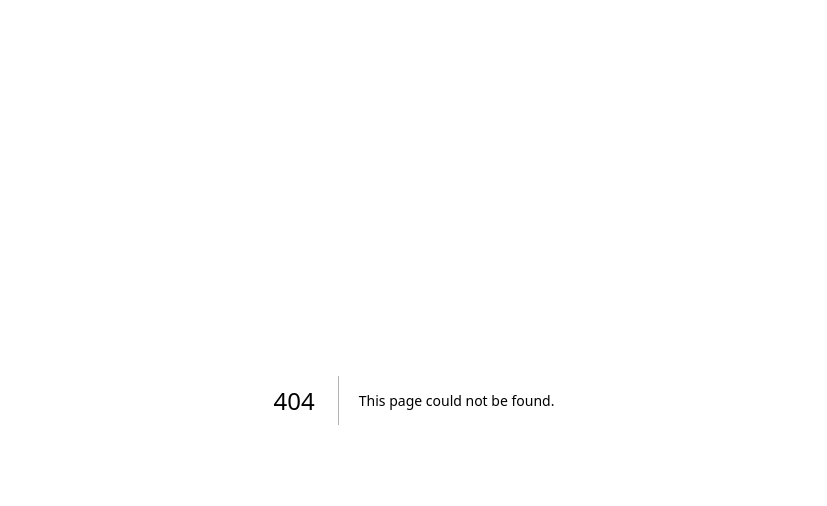
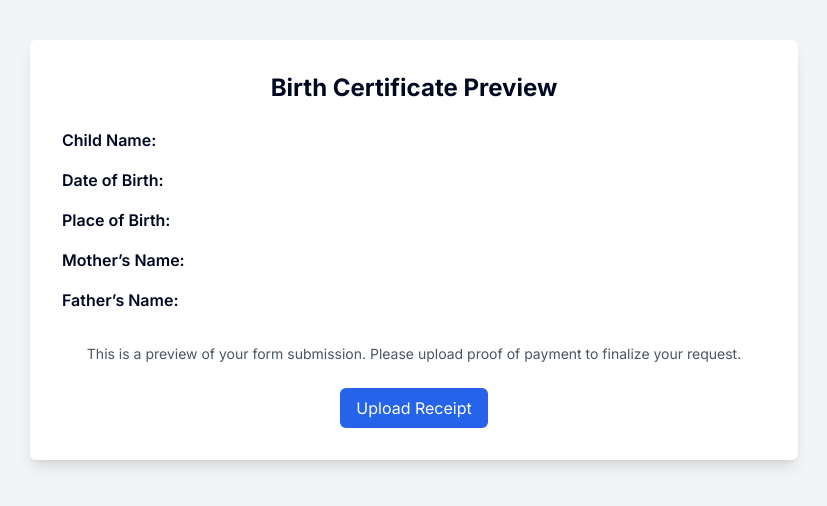
Before and after one commit to lloydeebill/iRegistry, a Next.js app: page /regcolb/form-preview in a window 1280 px wide. Before the commit this address had no page. Shown: the top 506 px of the page, without its empty margins (226-1053 px from the left). Built offline with nearby package versions, Linux system fonts and the light colour scheme.

Commit message:
added protoype payment

```diff
--- a/app/components/Form.jsx
+++ b/app/components/Form.jsx
@@ -1,8 +1,12 @@
 import { supabase } from "@/lib/supabaseClient";
 import { useState } from "react";
 import { uploadFile } from "@/utils/uploadFile";
+import GcashModal from "./GcashModal";
 
 function Form() {
+	//gcash modal
+	const [showQR, setShowQR] = useState(true);
+
 	const [values, setValues] = useState({
 		fullname: "",
 		relationship: "",
@@ -136,7 +140,7 @@ function Form() {
 		if (error) {
 			console.error("Insert error:", error.message);
 		} else {
-			alert("Form details submitted, thank you for using iRegistry!");
+			setShowQR(true);
 			ResetFun(); // Optional: clear form after submission
 		}
 	};
@@ -1171,6 +1175,11 @@ function Form() {
 					</button>
 				</div>
 			</form>
+			<GcashModal
+				show={showQR}
+				onClose={() => setShowQR(false)}
+				submittedData={values} // or whatever holds your current form state
+			/>
 		</div>
 	);
 }
--- /dev/null
+++ b/app/components/GcashModal.jsx
@@ -0,0 +1,41 @@
+"use client";
+import Image from "next/image";
+import { useRouter } from "next/navigation";
+
+const GcashModal = ({ show, onClose, submittedData }) => {
+	if (!show) return null;
+
+	const router = useRouter();
+
+	const handleDone = () => {
+		// Pass form data as query string (you can adjust this part if using Supabase ID instead)
+		const query = new URLSearchParams(submittedData).toString();
+		router.push(`/form-preview?${query}`);
+	};
+
+	return (
+		<div className="fixed inset-0 bg-black bg-opacity-50 flex justify-center items-center z-50">
+			<div className="bg-white rounded-lg p-6 w-[90%] max-w-md text-center shadow-xl">
+				<h2 className="text-xl font-semibold mb-4">Scan to Pay via GCash</h2>
+				<Image
+					src="/gcash-scan-qr.jpg"
+					alt="GCash QR Code"
+					width={300}
+					height={200}
+					className="mx-auto"
+				/>
+				<p className="text-sm text-gray-600 mt-4">
+					After payment, you may close this window.
+				</p>
+				<button
+					onClick={handleDone}
+					className="mt-6 bg-blue-600 text-white px-4 py-2 rounded-md hover:bg-blue-700"
+				>
+					Done
+				</button>
+			</div>
+		</div>
+	);
+};
+
+export default GcashModal;
--- /dev/null
+++ b/app/regcolb/form-preview/page.jsx
@@ -0,0 +1,58 @@
+"use client";
+import { useSearchParams } from "next/navigation";
+
+const FormPreview = () => {
+	const searchParams = useSearchParams();
+
+	// Example fields you expect from the form submission
+	const childFirstName = searchParams.get("child_firstname");
+	const childLastName = searchParams.get("child_lastname");
+	const birthDate = searchParams.get("birth_date");
+	const placeOfBirth = searchParams.get("place_of_birth");
+	const motherName = searchParams.get("mother_fullname");
+	const fatherName = searchParams.get("father_fullname");
+
+	return (
+		<div className="min-h-screen bg-gray-100 py-10 px-4">
+			<div className="max-w-3xl mx-auto bg-white p-8 shadow-lg rounded-md">
+				<h1 className="text-2xl font-bold mb-6 text-center">
+					Birth Certificate Preview
+				</h1>
+
+				<div className="grid grid-cols-1 gap-4">
+					<p>
+						<span className="font-semibold">Child Name:</span> {childFirstName}{" "}
+						{childLastName}
+					</p>
+					<p>
+						<span className="font-semibold">Date of Birth:</span> {birthDate}
+					</p>
+					<p>
+						<span className="font-semibold">Place of Birth:</span>{" "}
+						{placeOfBirth}
+					</p>
+					<p>
+						<span className="font-semibold">Mother’s Name:</span> {motherName}
+					</p>
+					<p>
+						<span className="font-semibold">Father’s Name:</span> {fatherName}
+					</p>
+				</div>
+
+				<p className="mt-8 text-center text-sm text-gray-600">
+					This is a preview of your form submission. Please upload proof of
+					payment to finalize your request.
+				</p>
+
+				<div className="mt-6 flex justify-center">
+					<label className="cursor-pointer bg-blue-600 text-white px-4 py-2 rounded-md hover:bg-blue-700">
+						Upload Receipt
+						<input type="file" className="hidden" accept="image/*" />
+					</label>
+				</div>
+			</div>
+		</div>
+	);
+};
+
+export default FormPreview;
```
Also changed, not shown: public/gcash-scan-qr.jpg (added), 1 other file (tests, documents, lock files or other folders).
